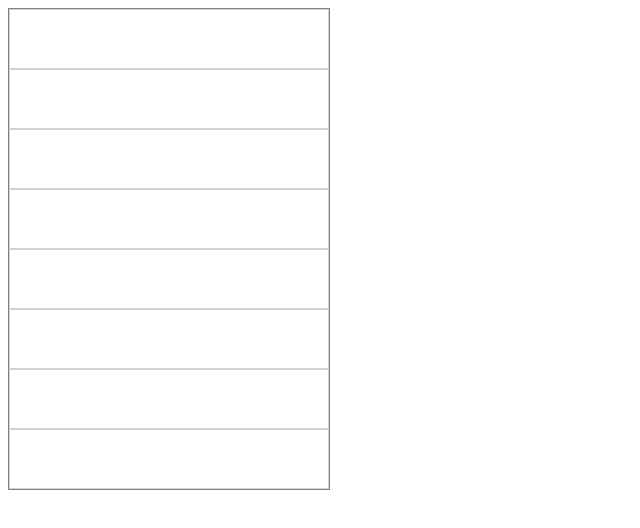
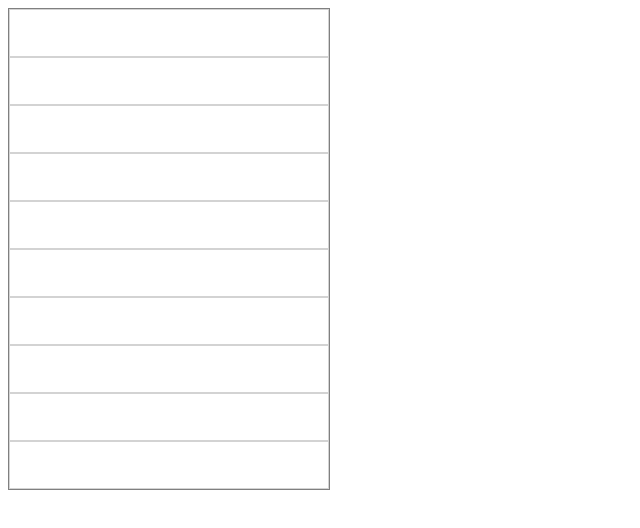
Before and after one commit to munjo5746/draggable-region-select, a React (Create React App) app: page / in a window 1280 px wide. Shown: the top 528 px of the page, without its empty margins (0-640 px from the left). Built offline with nearby package versions, Linux system fonts and the light colour scheme.

Commit message:
cellHeight removed, instead cellDimension added

```diff
--- a/src/App.tsx
+++ b/src/App.tsx
@@ -13,7 +13,7 @@ export default function App() {
         border: "1px solid gray"
       }}
     >
-      <DraggableRegion numOfCells={8} />
+      <DraggableRegion numOfCells={10} />
     </div>
   );
 }
--- a/src/components/DraggableRegion.tsx
+++ b/src/components/DraggableRegion.tsx
@@ -11,16 +11,23 @@ interface DraggableRegionProps {
 
 const DraggableRegion: React.FC<DraggableRegionProps> = (props) => {
   const containerRef = useRef<HTMLDivElement>(null);
-  const [cellHeight, setCellHeight] = useState<number>(0);
+  const [cellDimension, setCellDimension] = useState<{
+    width: number;
+    height: number;
+  }>({
+    width: 0,
+    height: 0
+  });
   useEffect(() => {
     if (!containerRef.current) return;
 
-    const { height } = containerRef.current.getBoundingClientRect();
-    console.log("height", height);
-    setCellHeight(height / props.numOfCells!);
+    const { width, height } = containerRef.current.getBoundingClientRect();
+    setCellDimension({
+      width,
+      height: height / props.numOfCells!
+    });
   }, [containerRef, props.numOfCells]);
 
-  console.log(cellHeight);
   const [startBlock, setStartBlock] = useState<Block>();
   const [endBlock, setEndBlock] = useState<Block>();
   const [draggingDirection, setDraggingDirection] = useState<"upward" | "downward">();
@@ -32,8 +39,11 @@ const DraggableRegion: React.FC<DraggableRegionProps> = (props) => {
       display: "block",
       top: draggingDirection === "downward" ? startBlock.top : endBlock.top,
 
+      width: cellDimension.width,
       // total selected region height + the current endblock height
-      height: `${cellHeight * Math.abs(endBlock.order - startBlock.order) + cellHeight}px`
+      height: `${
+        cellDimension.height * Math.abs(endBlock.order - startBlock.order) + cellDimension.height
+      }px`
     };
 
     if (dragging) {
```
